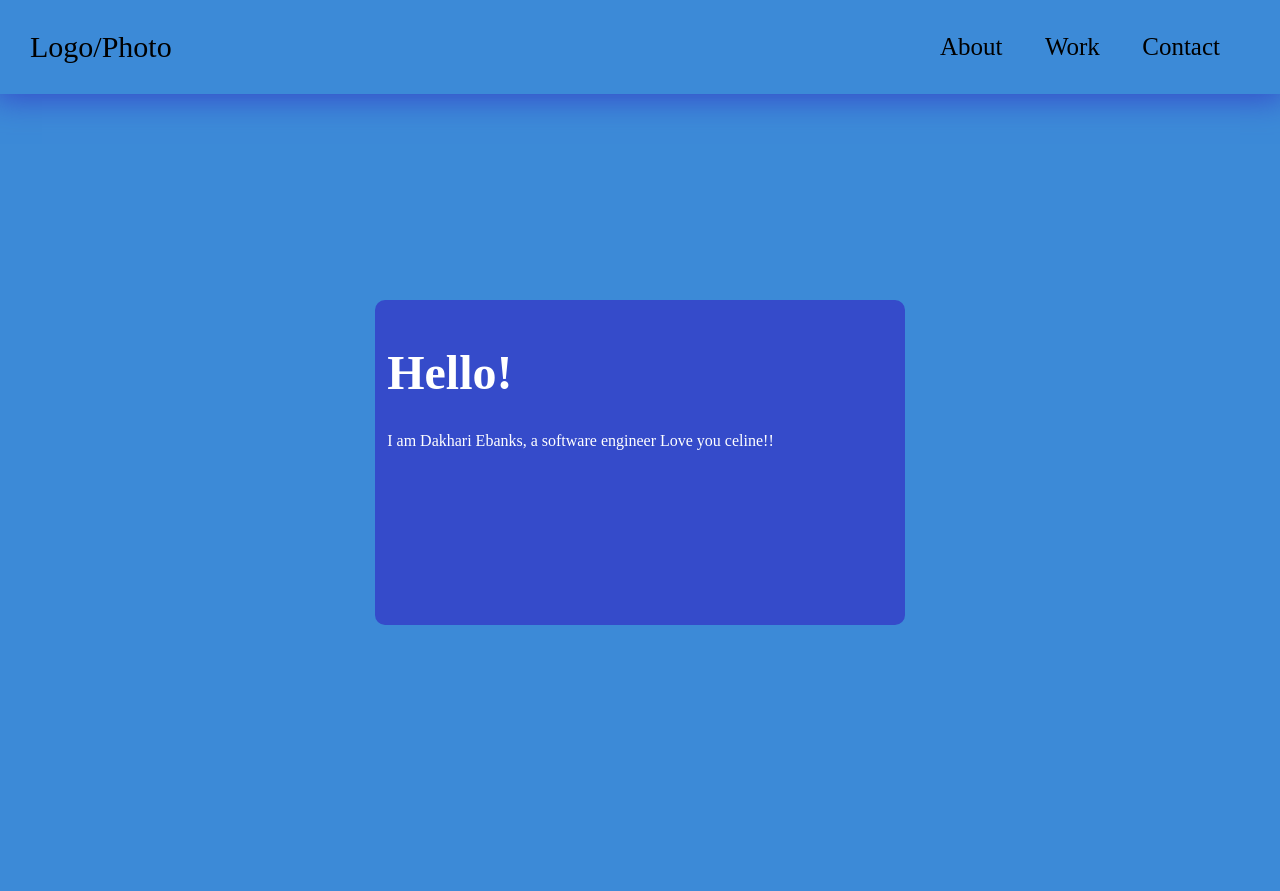
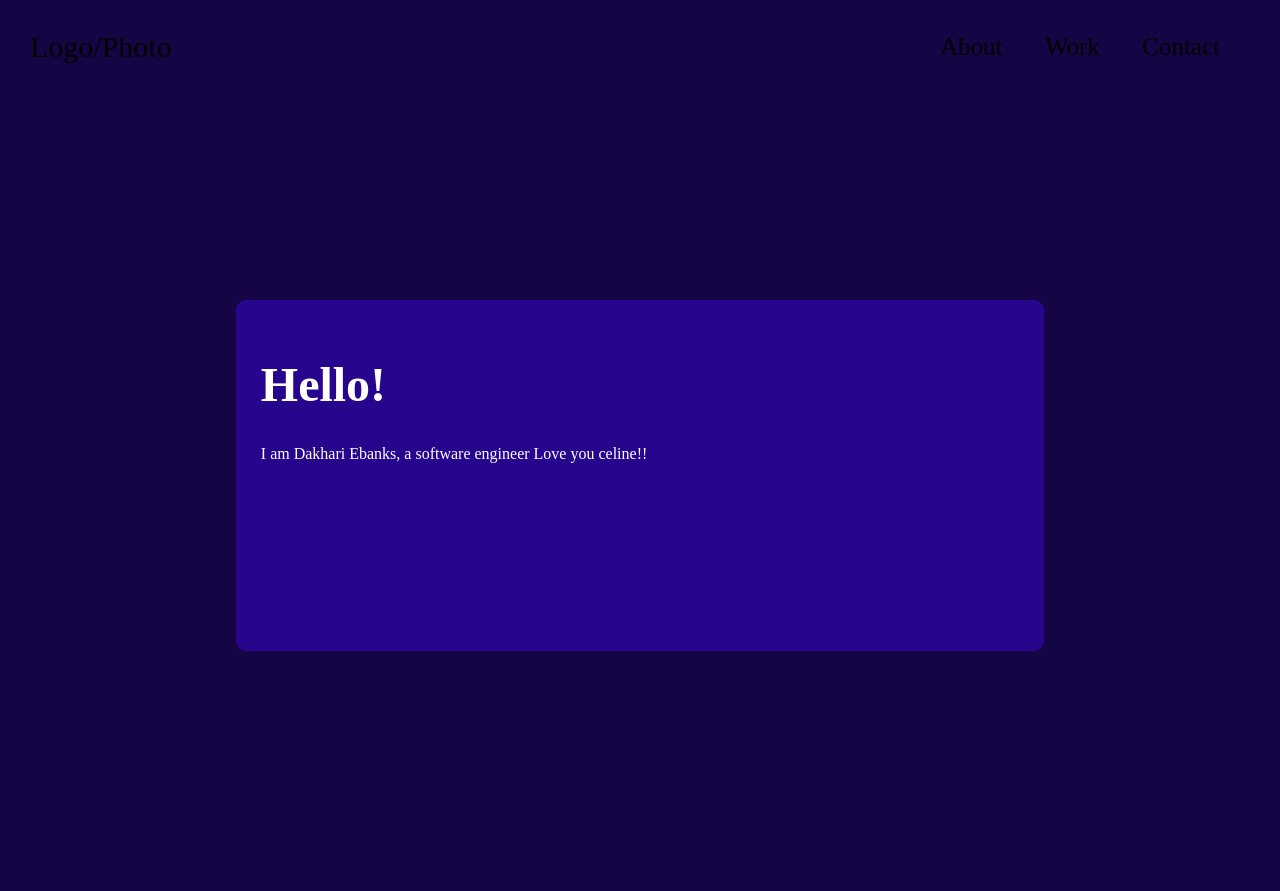
Before and after one commit to DakhariE/portfolio, a Django app: page / in a window 1280 px wide. Shown: the top 891 px of the page. Before the commit the page ends 625 px from the top, so only its background shows below. Run offline with Django 4.2, Linux system fonts and the light colour scheme.

Commit message:
Ctrl + F5 to reload new CSS edit design!!

```diff
--- a/base/static/styles.css
+++ b/base/static/styles.css
@@ -7,7 +7,6 @@
   flex-direction: row;
   position: absolute;
   justify-content: space-between;
-  box-shadow: 0px 0px 30px 5px rgb(53, 75, 202);;
 }
 
 .left{
@@ -29,21 +28,21 @@
 }
 
 #body{
-  background-color: rgb(60, 138, 215);
+  background-color: rgb(21, 5, 68);
   margin-bottom: 1000px;
 }
 
 .about_me{
   height: 300px;
-  width: 40%;
+  width: 60%;
   margin: 300px;
   display: table;
   margin-right: auto;
   margin-left: auto;
   border-radius: 10px;
-  background-color: rgb(53, 75, 202);
+  background-color: rgb(39, 5, 140);
   color: white;
-  padding: 1%;
+  padding: 2%;
 
 }
 
--- a/base/templates/index.html
+++ b/base/templates/index.html
@@ -1,4 +1,4 @@
-{% load static %}
+{% load static%}
 
 <!DOCTYPE html>
 <html lang="en">
@@ -26,8 +26,5 @@
   </div>
 
 
-
-
-
 </body>
 </html>
```
